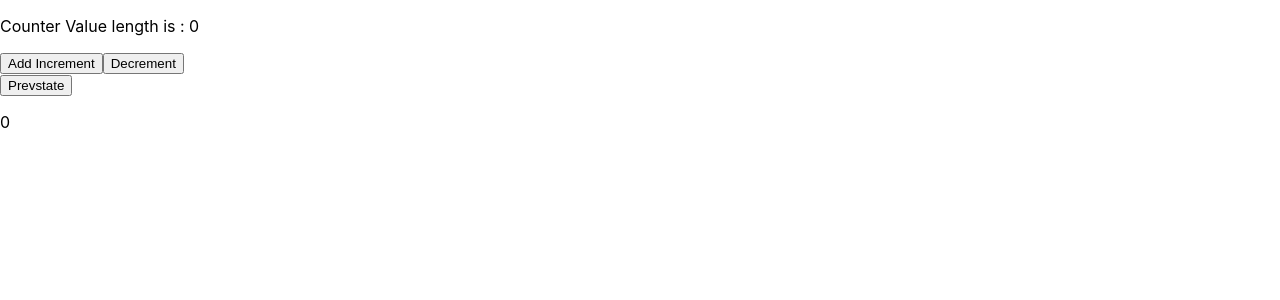
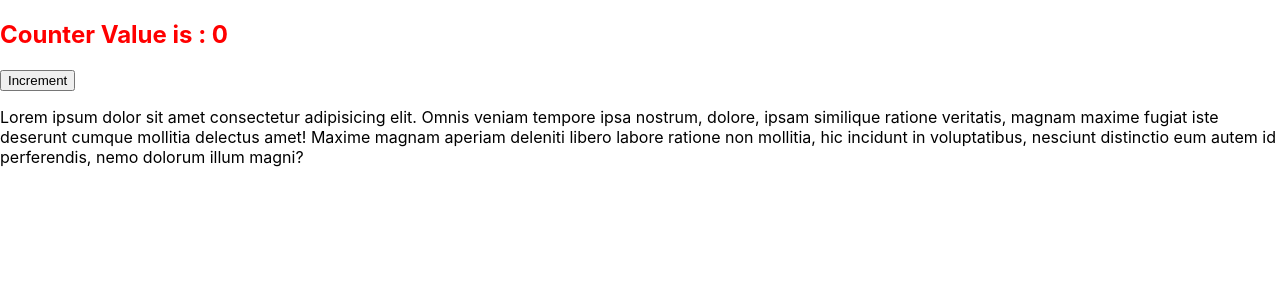
Before and after one commit to Mim-Hakkani/React-With-Fun, a React (Create React App) app: page / in a window 1280 px wide. Shown: the top 300 px of the page. Built offline with nearby package versions, Linux system fonts and the light colour scheme.

Commit message:
useEffect hook part -1

```diff
--- a/src/App.js
+++ b/src/App.js
@@ -6,6 +6,7 @@ import PassOobjectDataProps from './Components/PassOobjectDataProps';
 import PassArrayDataProps from './Components/PassArrayDataProps';
 import HookCounter from './Components/ReacjHooks/HookCounter';
 import HookStatePrev from './Components/ReacjHooks/HookStatePrev';
+import EffectCounterDom from './Components/ReacjHooks/EffectCounterDom';
 
 // testing array components
 const phones =[
@@ -47,9 +48,11 @@ function App() {
 
   {/* react hook counter  */}
 
-  <HookCounter/>
+  {/* <HookCounter/> */}
 
-  <HookStatePrev />
+  {/* <HookStatePrev /> */}
+
+  <EffectCounterDom />
 
  </div>
   );
--- /dev/null
+++ b/src/Components/ReacjHooks/EffectCounterDom.js
@@ -0,0 +1,30 @@
+import React, { useEffect, useState } from 'react';
+
+const EffectCounterDom = () => {
+    const [count,setCount] =useState(0)
+
+
+
+        const handleIncrement = ()=>{
+        setCount(count+1);
+             document.getElementById("header").style.color="red"
+             document.title =`Count ${count}`;
+
+    }
+
+       useEffect(()=>{
+          document.getElementById("header").style.color="red"
+             document.title =`Count ${count}`;
+          },[count])
+
+
+    return (
+        <div>
+            <h2 id='header'>Counter Value is : {count}</h2>
+            <button onClick={()=>handleIncrement()}>Increment</button>
+            <p>Lorem ipsum dolor sit amet consectetur adipisicing elit. Omnis veniam tempore ipsa nostrum, dolore, ipsam similique ratione veritatis, magnam maxime fugiat iste deserunt cumque mollitia delectus amet! Maxime magnam aperiam deleniti libero labore ratione non mollitia, hic incidunt in voluptatibus, nesciunt distinctio eum autem id perferendis, nemo dolorum illum magni?</p>
+        </div>
+    );
+};
+
+export default EffectCounterDom;
```
